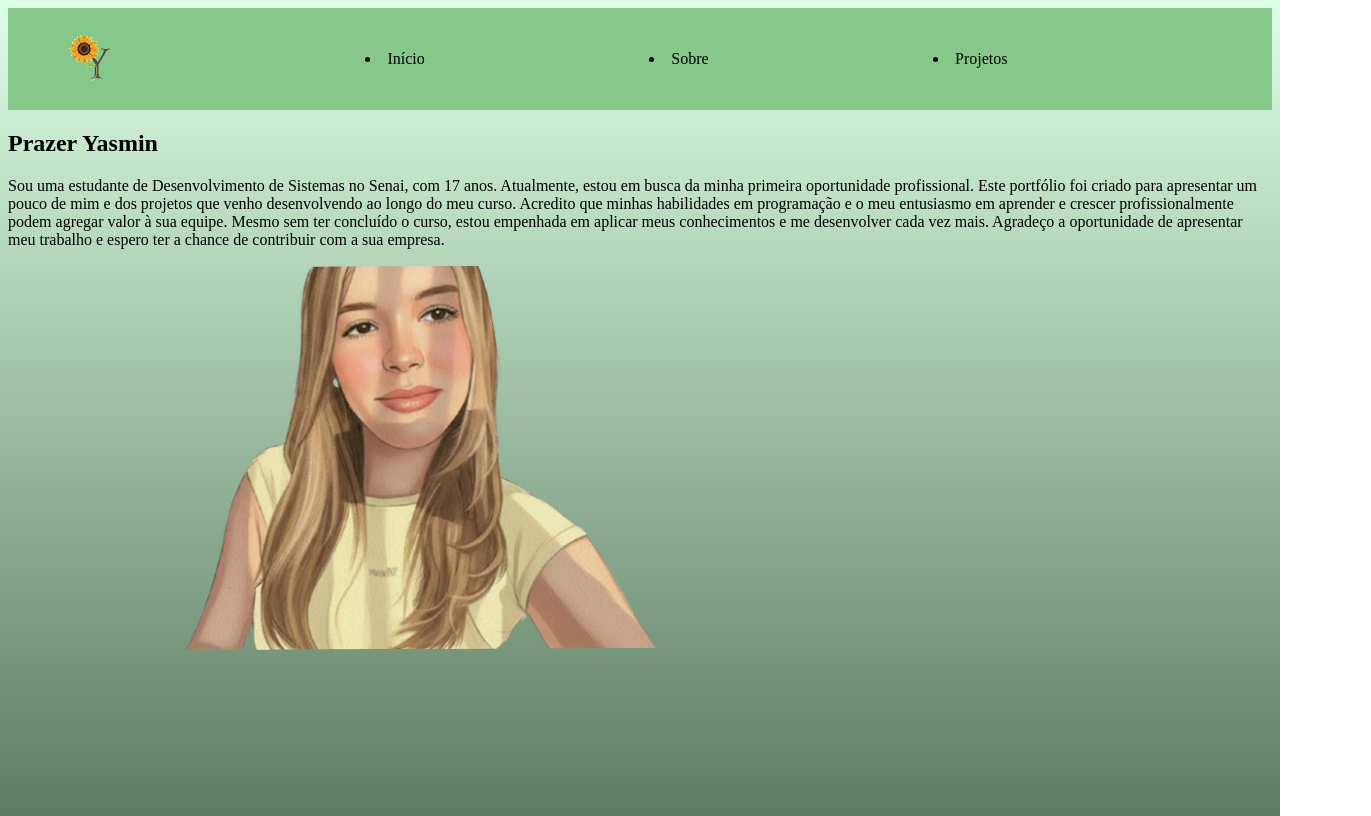
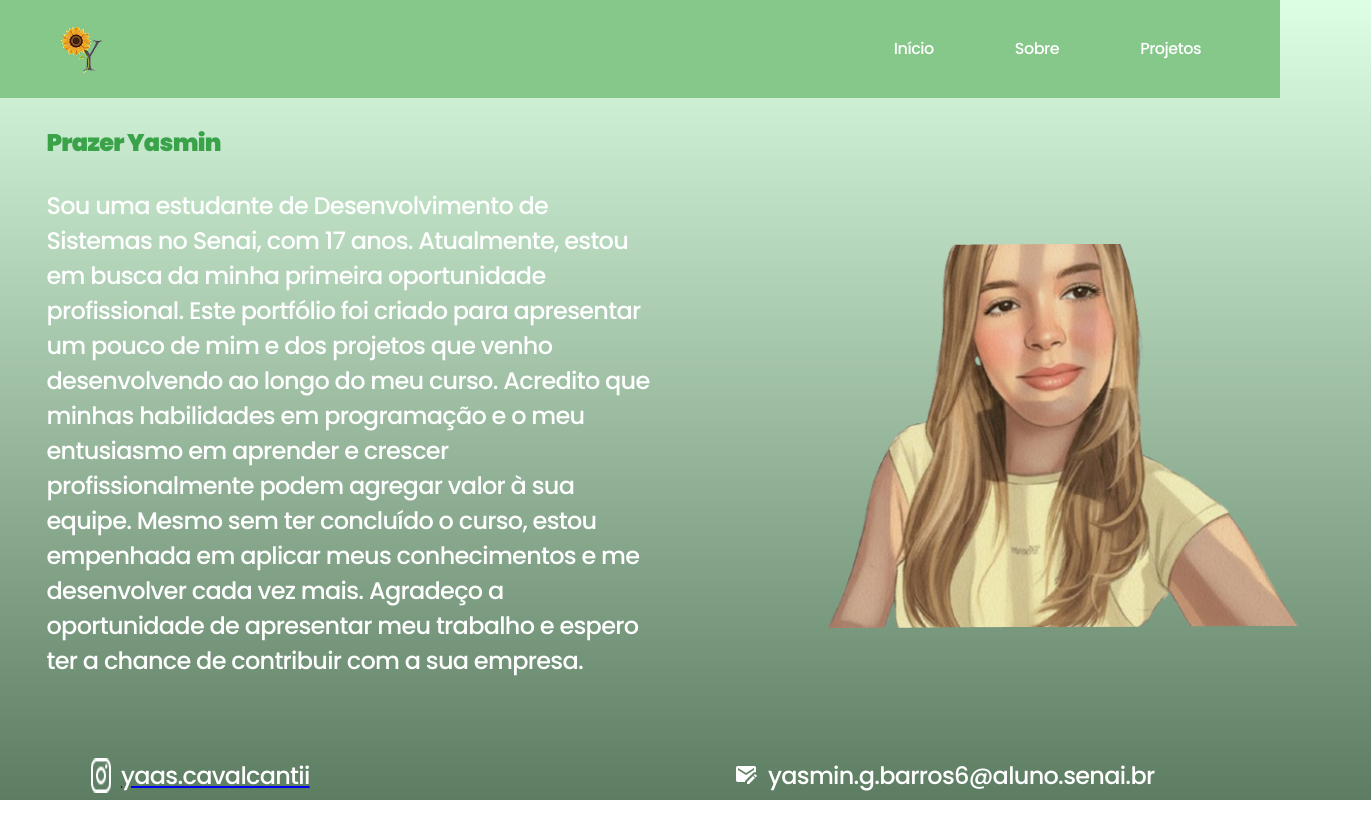
Before and after one commit to yaascavalcanti/portfolio, a plain HTML site: page index.html in a window 1280 px wide. Shown: the whole page, 1371 px wide, since content can reach past the window. Drawn offline with Linux system fonts and the light colour scheme.

Commit message:
finalizado

```diff
--- a/index.html
+++ b/index.html
@@ -1,13 +1,16 @@
 <!DOCTYPE html>
 <html lang="pt-br">
   <head>
-    <meta charset="UTF-8">
-    <meta name="viewport" content="width=device-width, initial-scale=1.0">
+    <meta charset="UTF-8" />
+    <meta name="viewport" content="width=device-width, initial-scale=1.0" />
     <title>Potfilio Yasmin</title>
-    <link rel="preconnect" href="https://fonts.googleapis.com">
-<link rel="preconnect" href="https://fonts.gstatic.com" crossorigin>
-<link href="https://fonts.googleapis.com/css2?family=Inter:ital,opsz,wght@0,14..32,100..900;1,14..32,100..900&family=Montserrat:ital,wght@0,100..900;1,100..900&family=Poppins:ital,wght@0,100;0,200;0,300;0,400;0,500;0,600;0,700;0,800;0,900;1,100;1,200;1,300;1,400;1,500;1,600;1,700;1,800;1,900&family=Roboto:ital,wght@0,100..900;1,100..900&display=swap" rel="stylesheet">
-<link rel="stylesheet" href="style.css">
+    <link rel="preconnect" href="https://fonts.googleapis.com" />
+    <link rel="preconnect" href="https://fonts.gstatic.com" crossorigin />
+    <link
+      href="https://fonts.googleapis.com/css2?family=Inter:ital,opsz,wght@0,14..32,100..900;1,14..32,100..900&family=Montserrat:ital,wght@0,100..900;1,100..900&family=Poppins:ital,wght@0,100;0,200;0,300;0,400;0,500;0,600;0,700;0,800;0,900;1,100;1,200;1,300;1,400;1,500;1,600;1,700;1,800;1,900&family=Roboto:ital,wght@0,100..900;1,100..900&display=swap"
+      rel="stylesheet"
+    />
+    <link rel="stylesheet" href="style.css" />
   </head>
   <body>
     <header>
@@ -17,25 +20,45 @@
         <div class="menu">
           <!-- coloquei a div para conseguir manipular a logo -->
           <div class="logo">
-            <img src="logo.png" alt="">
+            <img src="logo.png" alt="" />
           </div>
-        </ul>
+          <ul>
             <li>Início</li>
             <li>Sobre</li>
             <li>Projetos</li>
-        <ul>
+          </ul>
         </div>
+      </section>
+    </header>
+    <section class="conteiner">
       <!--usei div aqui para separar os textos -->
-        <div class="conteiner">
+      <div class="textos">
         <h1>Prazer Yasmin</h1>
-          <p>Sou uma estudante de Desenvolvimento de Sistemas no Senai, com 17 anos. Atualmente, estou em busca da minha primeira oportunidade profissional.
-            Este portfólio foi criado para apresentar um pouco de mim e dos projetos que venho desenvolvendo ao longo do meu curso. Acredito que minhas habilidades em programação e o meu entusiasmo em aprender e crescer profissionalmente podem agregar valor à sua equipe.
-            Mesmo sem ter concluído o curso, estou empenhada em aplicar meus conhecimentos e me desenvolver cada vez mais. Agradeço a oportunidade de apresentar meu trabalho e espero ter a chance de contribuir com a sua empresa. </p>
-
-            <img src="foto.png" alt="">
+        <p>
+          Sou uma estudante de Desenvolvimento de Sistemas no Senai, com 17
+          anos. Atualmente, estou em busca da minha primeira oportunidade
+          profissional. Este portfólio foi criado para apresentar um pouco de
+          mim e dos projetos que venho desenvolvendo ao longo do meu curso.
+          Acredito que minhas habilidades em programação e o meu entusiasmo em
+          aprender e crescer profissionalmente podem agregar valor à sua equipe.
+          Mesmo sem ter concluído o curso, estou empenhada em aplicar meus
+          conhecimentos e me desenvolver cada vez mais. Agradeço a oportunidade
+          de apresentar meu trabalho e espero ter a chance de contribuir com a
+          sua empresa.
+        </p>
       </div>
 
+      <div class="foto">
+        <img src="foto.png" alt="" />
+      </div>
     </section>
-</header>
+
+    <footer>
+        <div class="fim"> <img src="insta.png" alt="">
+        <a href="https://www.instagram.com/yaas.cavalcantii/"><p>yaas.cavalcantii</p></a></div>
+
+      <div><img src="email.png" alt="" /></div>
+      <p>yasmin.g.barros6@aluno.senai.br</p>
+    </footer>
   </body>
 </html>
--- a/style.css
+++ b/style.css
@@ -1,17 +1,106 @@
+*{
+    margin: 0;
+    padding: 0;
+    box-sizing: border-box;
+}
 body{
-    height: 100vh;
     background: linear-gradient(180deg, #DDFFE3 0%, #5D7D63 100%);
     box-shadow: 0 4px 5.3px 0 rgba(0, 0, 0, 0.00);
+    margin: 0;
+    height: 100vh;
 }
 
 .logo{
     margin-left: 35px;
+    width: 98px;
+    height: 98px;
+    aspect-ratio: 1/1;
 }
 
 .menu{
+    width: 100%;
     display: flex;
     align-items: center;
     justify-content: space-between;
     background-color: #86C78A;
-    padding: none;
+    color: #000;
 }
+
+ul{
+    display: flex;
+    gap: 81px;
+    margin-right: 79px;
+    color: #FFF;
+    font-family: Poppins;
+    font-size: 16px;
+    font-style: normal;
+    font-weight: 500;
+    line-height: 90px; /* 562.5% */
+    letter-spacing: -0.48px;
+}
+
+ li{
+    display: flex;
+    align-items: center;
+    justify-content: center;
+    list-style: none;
+ }
+
+ .conteiner{
+    display: flex;
+    align-items: center;
+    justify-content: center;
+    margin-left: 91px;
+    }
+
+ h1{
+    color: #3AA34A;
+    font-family: Poppins;
+    font-size: 24px;
+    font-style: normal;
+    font-weight: 900;
+    line-height: 90px; /* 375% */
+    letter-spacing: -0.72px;
+ }
+
+ p{
+    color: #FFF;
+    font-family: Poppins;
+    font-size: 24px;
+    font-style: normal;
+    font-weight: 500;
+    line-height: normal;
+    letter-spacing: -0.72px;
+    width: 603px;
+
+ }
+
+ .foto{
+    margin-top: 100px;
+ }
+
+ footer{
+    position:static;
+    bottom: 0;
+    display: flex;
+    align-items: center;
+    justify-content: center;
+    width: 100%;
+    margin-top: 80px;
+    gap: 10px;
+    margin-left: 91px;
+ }
+
+ footer .p{
+    color: #FFF;
+    font-family: Poppins;
+    font-size: 16px;
+    font-style: normal;
+    font-weight: 500;
+    line-height: 90px; /* 562.5% */
+    letter-spacing: -0.48px;
+ }
+ .fim{
+    display: flex;
+    gap: 10px;
+ }
```
Lines whose indentation alone changed are shown as unchanged.
